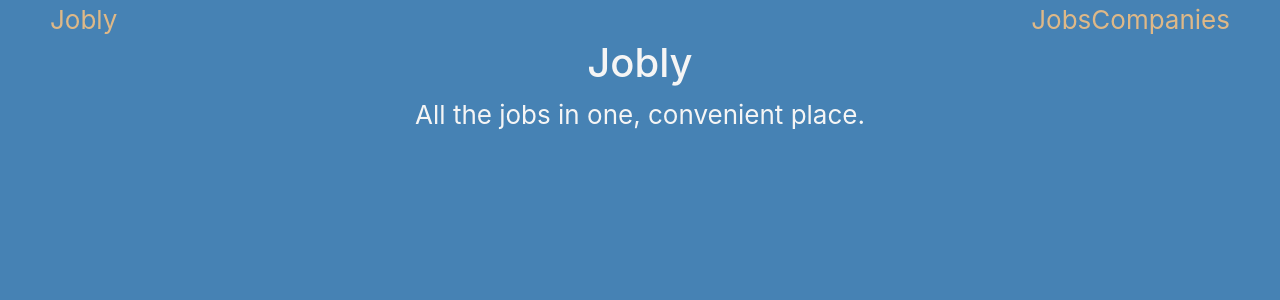
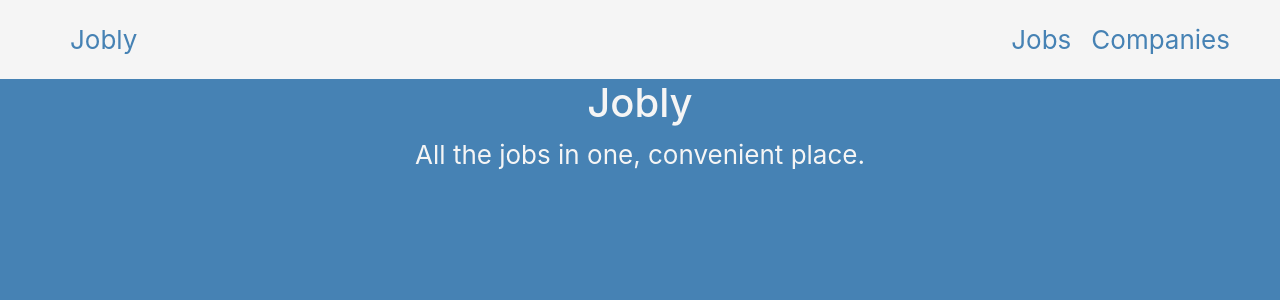
Before and after one commit to StrawberryShortyCake/react-jobly, a React (Vite) app in the folder react-jobly/: page / in a window 1280 px wide. Shown: the top 300 px of the page. Built offline with nearby package versions, Linux system fonts and the light colour scheme.

Commit message:
Added CSS

```diff
--- /dev/null
+++ b/react-jobly/src/Jobs.css
@@ -0,0 +1,3 @@
+.Jobs {
+  margin: 20px;
+}
--- a/react-jobly/src/Jobs.jsx
+++ b/react-jobly/src/Jobs.jsx
@@ -1,3 +1,4 @@
+import "./Jobs.css";
 /**
  * Purpose: renders a list of jobs
  *
--- a/react-jobly/src/Nav.css
+++ b/react-jobly/src/Nav.css
@@ -12,7 +12,10 @@ li {
   width: 100%;
   padding-left: 50px;
   padding-right: 50px;
+  padding-top: 20px;
+  padding-bottom: 20px;
   justify-content: space-between;
+  background-color: whitesmoke;
 }
 
 /* li: nth-child(); */
--- a/react-jobly/src/Nav.jsx
+++ b/react-jobly/src/Nav.jsx
@@ -9,7 +9,8 @@ import "./Nav.css";
  */
 function Nav() {
   const activeStyle = {
-    color: "burlywood",
+    color: "steelblue",
+    marginLeft: "20px",
     textDecoration: "none",
   };
 
```
Also changed, not shown: react-jobly/src/Companies.css (added), react-jobly/src/Home.css (added).
